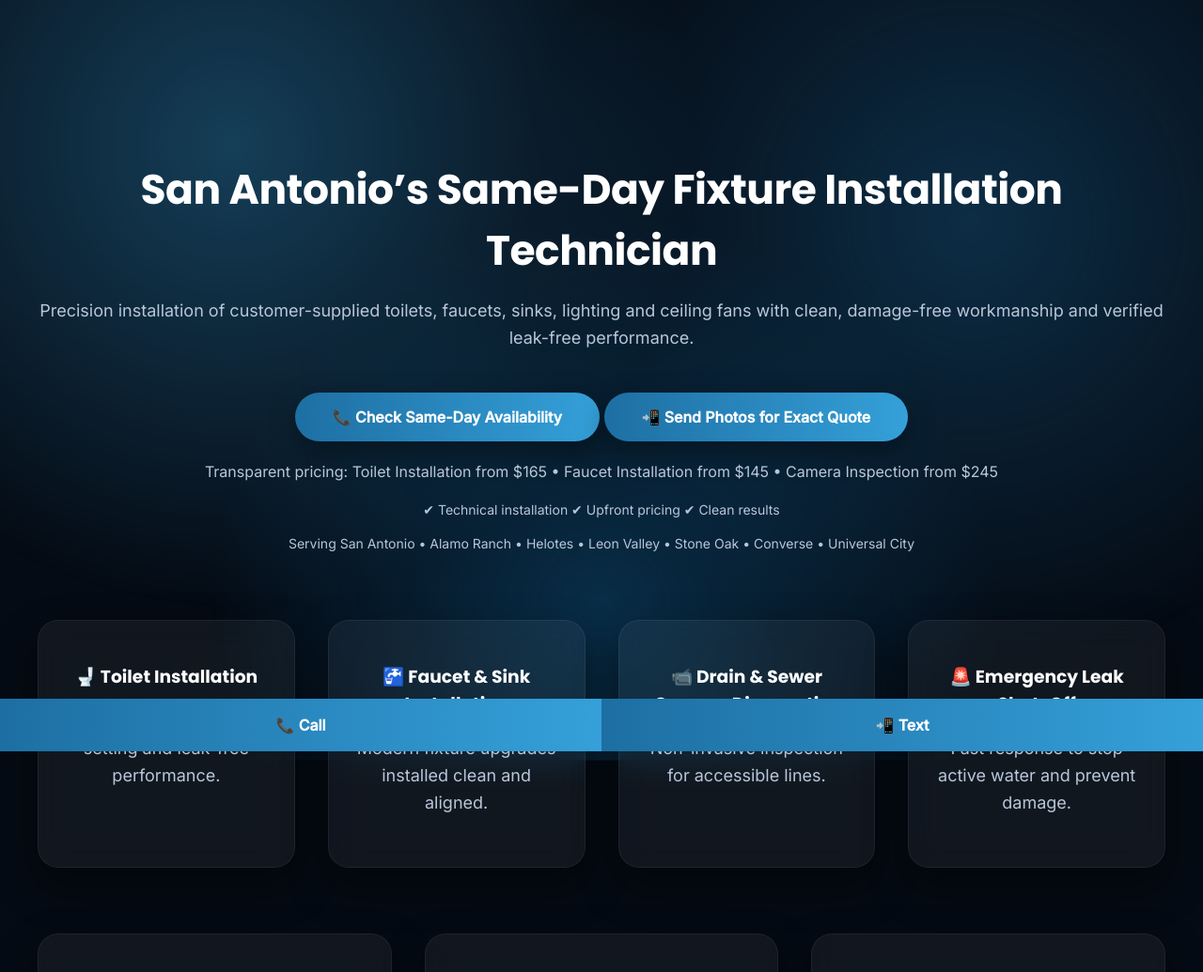
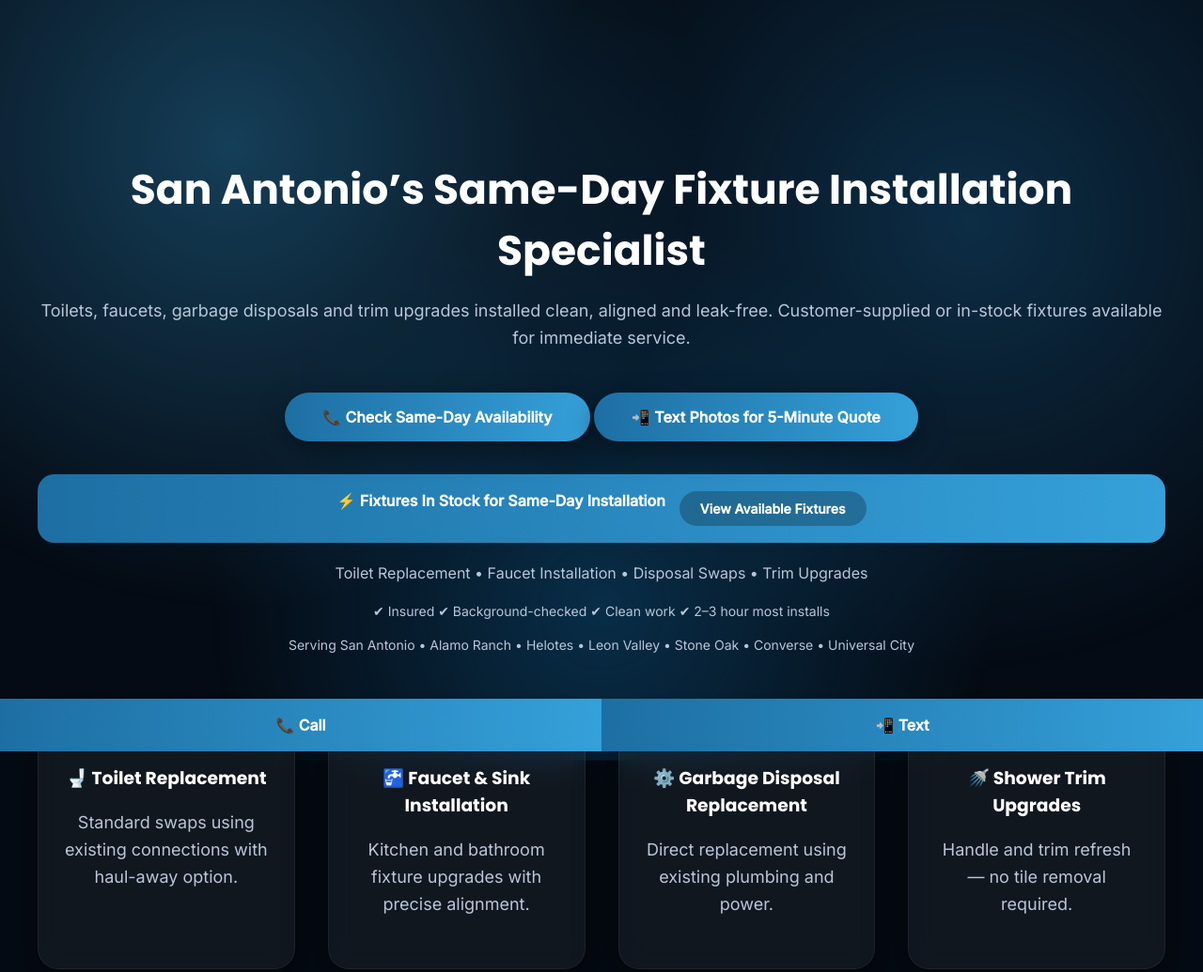
Before and after one commit to pipeleaders-bot/PlumbingGurus, a plain HTML site: page index.html in a window 1280 px wide. Shown: the top 1035 px of the page at 94% size. Drawn offline with Linux system fonts and the light colour scheme.

Commit message:
Update index.html

```diff
--- a/index.html
+++ b/index.html
@@ -5,13 +5,15 @@
 <meta charset="UTF-8">
 <meta name="viewport" content="width=device-width, initial-scale=1.0">
 
-<title>Same-Day Fixture Installation Technician | San Antonio</title>
+<title>Same-Day Fixture Installation | Plumbing Gurus San Antonio</title>
 
-<meta name="description" content="San Antonio’s same-day fixture installation technician. Customer-supplied toilets, faucets & lighting installed leak-free. Emergency water shut-off & non-invasive drain camera inspections.">
+<meta name="description" content="Same-day toilet, faucet, garbage disposal and trim installation in San Antonio. Clean work, upfront pricing, and Texas-compliant RMP referrals when required.">
 
 <link href="https://fonts.googleapis.com/css2?family=Poppins:wght@600;700&family=Inter:wght@400;500&display=swap" rel="stylesheet">
 
 <style>
+
+/* ============ SAME DESIGN ============ */
 
 :root{
 --dark:#050b14;
@@ -29,7 +31,6 @@ color:white;
 overflow-x:hidden;
 }
 
-/* BACKGROUND GLOW */
 body::before{
 content:"";
 position:fixed;
@@ -57,7 +58,6 @@ text-align:center;
 h1{
 font-family:Poppins;
 font-size:44px;
-letter-spacing:-0.5px;
 margin-bottom:15px;
 }
 
@@ -85,6 +85,31 @@ transform:translateY(-5px);
 box-shadow:0 25px 50px rgba(53,160,217,.45);
 }
 
+/* STRIP */
+
+.instock{
+margin-top:35px;
+background:linear-gradient(90deg,var(--blue),var(--glow));
+padding:18px;
+border-radius:18px;
+font-weight:600;
+display:flex;
+flex-wrap:wrap;
+justify-content:center;
+gap:15px;
+}
+
+.instock a{
+background:rgba(0,0,0,.25);
+padding:10px 22px;
+border-radius:30px;
+color:white;
+text-decoration:none;
+font-size:14px;
+}
+
+/* GRID */
+
 .grid{
 display:grid;
 grid-template-columns:repeat(auto-fit,minmax(260px,1fr));
@@ -109,6 +134,8 @@ box-shadow:0 35px 65px rgba(53,160,217,.25);
 
 .card img{
 width:100%;
+height:200px;
+object-fit:cover;
 border-radius:16px;
 margin-top:18px;
 }
@@ -124,7 +151,7 @@ font-size:18px;
 margin-bottom:10px;
 }
 
-/* STICKY BAR */
+/* CALL BAR */
 
 .callbar{
 position:fixed;
@@ -151,52 +178,70 @@ background:linear-gradient(90deg,var(--blue),var(--glow));
 
 <div class="container">
 
-<h1>San Antonio’s Same-Day Fixture Installation Technician</h1>
+<h1>San Antonio’s Same-Day Fixture Installation Specialist</h1>
 
-<p>Precision installation of customer-supplied toilets, faucets, sinks, lighting and ceiling fans with clean, damage-free workmanship and verified leak-free performance.</p>
+<p>
+Toilets, faucets, garbage disposals and trim upgrades installed clean, aligned and leak-free.
+Customer-supplied or in-stock fixtures available for immediate service.
+</p>
 
 <a href="tel:+12109068524" class="btn">📞 Check Same-Day Availability</a>
-<a href="sms:+12109068524" class="btn">📲 Send Photos for Exact Quote</a>
+<a href="sms:+12109068524" class="btn">📲 Text Photos for 5-Minute Quote</a>
+
+<div class="instock">
+⚡ Fixtures In Stock for Same-Day Installation
+<a href="instock.html">View Available Fixtures</a>
+</div>
 
 <p style="margin-top:20px;font-size:16px;">
-Transparent pricing: Toilet Installation from $165 • Faucet Installation from $145 • Camera Inspection from $245
+Toilet Replacement • Faucet Installation • Disposal Swaps • Trim Upgrades
 </p>
 
 <p style="font-size:14px;margin-top:10px;">
-✔ Technical installation ✔ Upfront pricing ✔ Clean results
+✔ Insured ✔ Background-checked ✔ Clean work ✔ 2–3 hour most installs
 </p>
 
 <p style="margin-top:10px;font-size:14px;">
 Serving San Antonio • Alamo Ranch • Helotes • Leon Valley • Stone Oak • Converse • Universal City
 </p>
 
-<!-- SERVICES -->
+<!-- CORE SERVICES -->
 
 <div class="grid">
 
 <div class="card">
-<h3>🚽 Toilet Installation</h3>
-<p>Correct fit, secure setting and leak-free performance.</p>
+<h3>🚽 Toilet Replacement</h3>
+<p>Standard swaps using existing connections with haul-away option.</p>
 </div>
 
 <div class="card">
 <h3>🚰 Faucet & Sink Installation</h3>
-<p>Modern fixture upgrades installed clean and aligned.</p>
+<p>Kitchen and bathroom fixture upgrades with precise alignment.</p>
 </div>
 
 <div class="card">
-<h3>📹 Drain & Sewer Camera Diagnostics</h3>
-<p>Non-invasive inspection for accessible lines.</p>
+<h3>⚙️ Garbage Disposal Replacement</h3>
+<p>Direct replacement using existing plumbing and power.</p>
 </div>
 
 <div class="card">
-<h3>🚨 Emergency Leak Shut-Off</h3>
-<p>Fast response to stop active water and prevent damage.</p>
+<h3>🚿 Shower Trim Upgrades</h3>
+<p>Handle and trim refresh — no tile removal required.</p>
+</div>
+
+<div class="card">
+<h3>🚨 Emergency Water Shut-Off</h3>
+<p>Stop active leaks to prevent property damage.</p>
+</div>
+
+<div class="card">
+<h3>📋 Licensed Plumbing Coordination</h3>
+<p>Projects requiring a Texas RMP are referred to qualified partners.</p>
 </div>
 
 </div>
 
-<!-- PROJECTS -->
+<!-- RECENT WORK (YOUR REAL IMAGES) -->
 
 <div class="grid">
 
@@ -213,6 +258,27 @@ Serving San Antonio • Alamo Ranch • Helotes • Leon Valley • Stone Oak
 <div class="card">
 <img src="images/shower-trim-update.png">
 <h3>Shower Trim Upgrade</h3>
+</div>
+
+</div>
+
+<!-- WHY CHOOSE US -->
+
+<div class="grid">
+
+<div class="card">
+<h3>Same-Day Service</h3>
+<p>Fast scheduling with in-stock fixture options.</p>
+</div>
+
+<div class="card">
+<h3>Upfront Pricing</h3>
+<p>Clear scope before work begins.</p>
+</div>
+
+<div class="card">
+<h3>Clean, Damage-Free Work</h3>
+<p>Shoe covers, wipe-down and haul-away available.</p>
 </div>
 
 </div>
```
